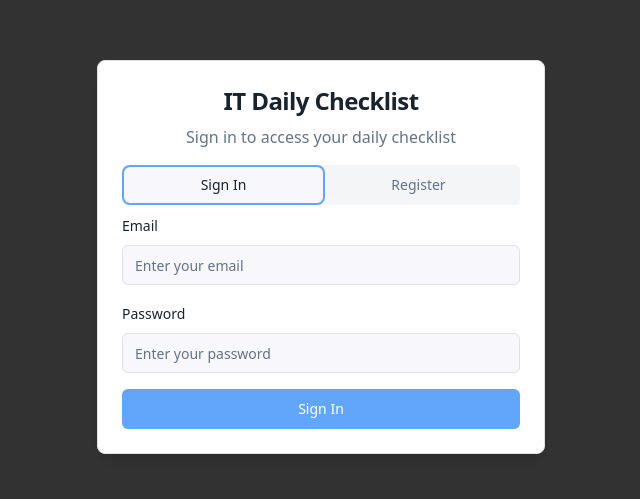
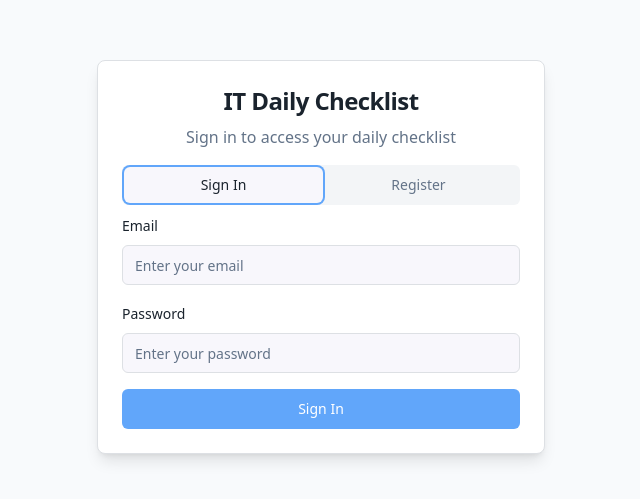
Before and after one commit to moji00/it-daily-checklist-07, a React (Vite) app: page / in a window 1280 px wide. Shown: the part 143-642 px from the top of the page, without its empty margins (319-959 px from the left). Built offline with nearby package versions, Linux system fonts and the light colour scheme.

Commit message:
Visual edit in Lovable
Edited UI in Lovable

```diff
--- a/src/components/ui/dialog.tsx
+++ b/src/components/ui/dialog.tsx
@@ -16,7 +16,7 @@ const DialogContent = React.forwardRef<React.ElementRef<typeof DialogPrimitive.C
   children,
   ...props
 }, ref) => <DialogPortal>
-    <DialogOverlay />
+    <DialogOverlay className="bg-slate-50" />
     <DialogPrimitive.Content ref={ref} className={cn("fixed left-[50%] top-[50%] z-50 grid w-full max-w-lg translate-x-[-50%] translate-y-[-50%] gap-4 border bg-background p-6 shadow-lg duration-200 data-[state=open]:animate-in data-[state=closed]:animate-out data-[state=closed]:fade-out-0 data-[state=open]:fade-in-0 data-[state=closed]:zoom-out-95 data-[state=open]:zoom-in-95 data-[state=closed]:slide-out-to-left-1/2 data-[state=closed]:slide-out-to-top-[48%] data-[state=open]:slide-in-from-left-1/2 data-[state=open]:slide-in-from-top-[48%] sm:rounded-lg", className)} {...props}>
       {children}
       <DialogPrimitive.Close className="absolute right-4 top-4 rounded-sm opacity-70 ring-offset-background transition-opacity hover:opacity-100 focus:outline-none focus:ring-2 focus:ring-ring focus:ring-offset-2 disabled:pointer-events-none data-[state=open]:bg-accent data-[state=open]:text-muted-foreground">
```
